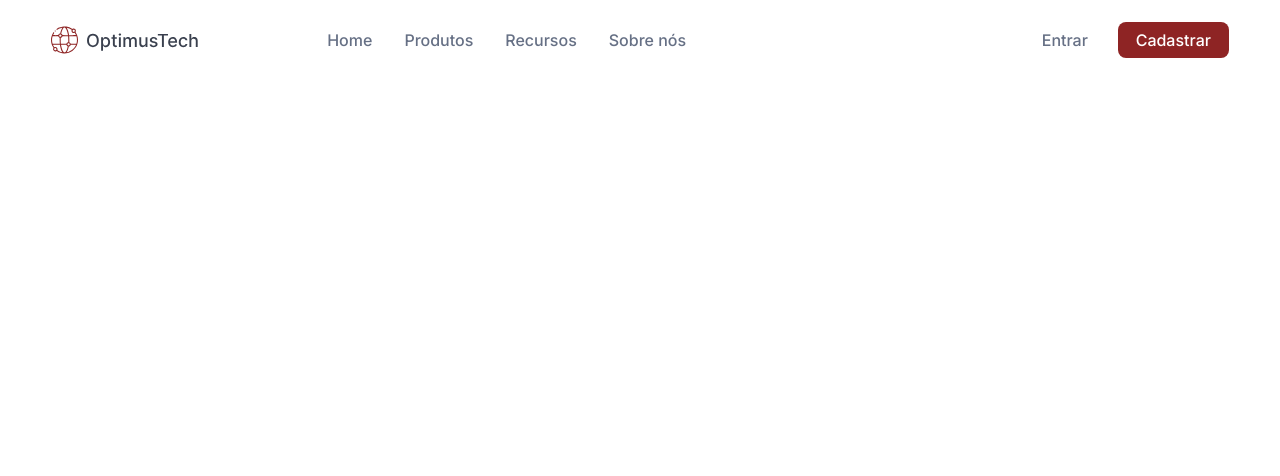
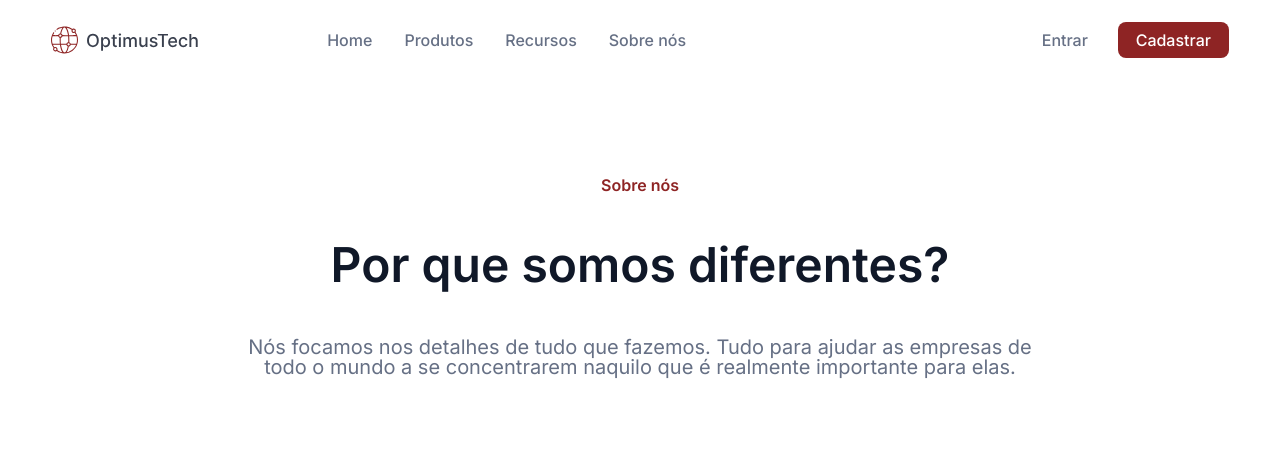
Before and after one commit to josewellingtonn/optimustech, a plain HTML site: page index.html in a window 1280 px wide. Drawn offline with Linux system fonts and the light colour scheme.

Commit message:
Seção sobre nós adicionada

```diff
--- a/index.html
+++ b/index.html
@@ -38,5 +38,13 @@
                 <a class="cabecalho__botoes__botao cabecalho__botoes__botao--preenchido" href="#">Cadastrar</a>
             </div>
         </header>
+
+        <main class="conteudo">
+            <section class="conteudo__sobre">
+                <p class="conteudo__sobre__info">Sobre nós</p>
+                <h1 class="conteudo__sobre__titulo">Por que somos diferentes?</h1>
+                <p class="conteudo__sobre__texto">Nós focamos nos detalhes de tudo que fazemos. Tudo para ajudar as empresas de todo o mundo a se concentrarem naquilo que é realmente importante para elas.</p>
+            </section>
+        </main>
     </body>
 </html>
--- /dev/null
+++ b/styles/sobre.css
@@ -0,0 +1,22 @@
+.conteudo__sobre {
+    text-align: center;
+}
+
+.conteudo__sobre__info {
+    font-weight: 600;
+    color: var(--cor-destaque);
+}
+
+.conteudo__sobre__titulo {
+    font-size: 3em;
+    font-weight: 600;
+    margin: 1em 0;
+    color: var(--cor-secundaria);
+}
+
+.conteudo__sobre__texto {
+    font-size: 1.25em;
+    color: var(--cor-terciaria);
+    max-width: 791px;
+    margin: 0 auto;
+}
--- a/styles/style.css
+++ b/styles/style.css
@@ -1,4 +1,5 @@
 @import url('header.css');
+@import url('sobre.css');
 
 :root {
     --cor-principal: #FFFFFF;
@@ -15,3 +16,7 @@ body {
     font-size: 16px;
     font-weight: 400;
 }
+
+.conteudo {
+    padding: 6em 2%;
+}
```
